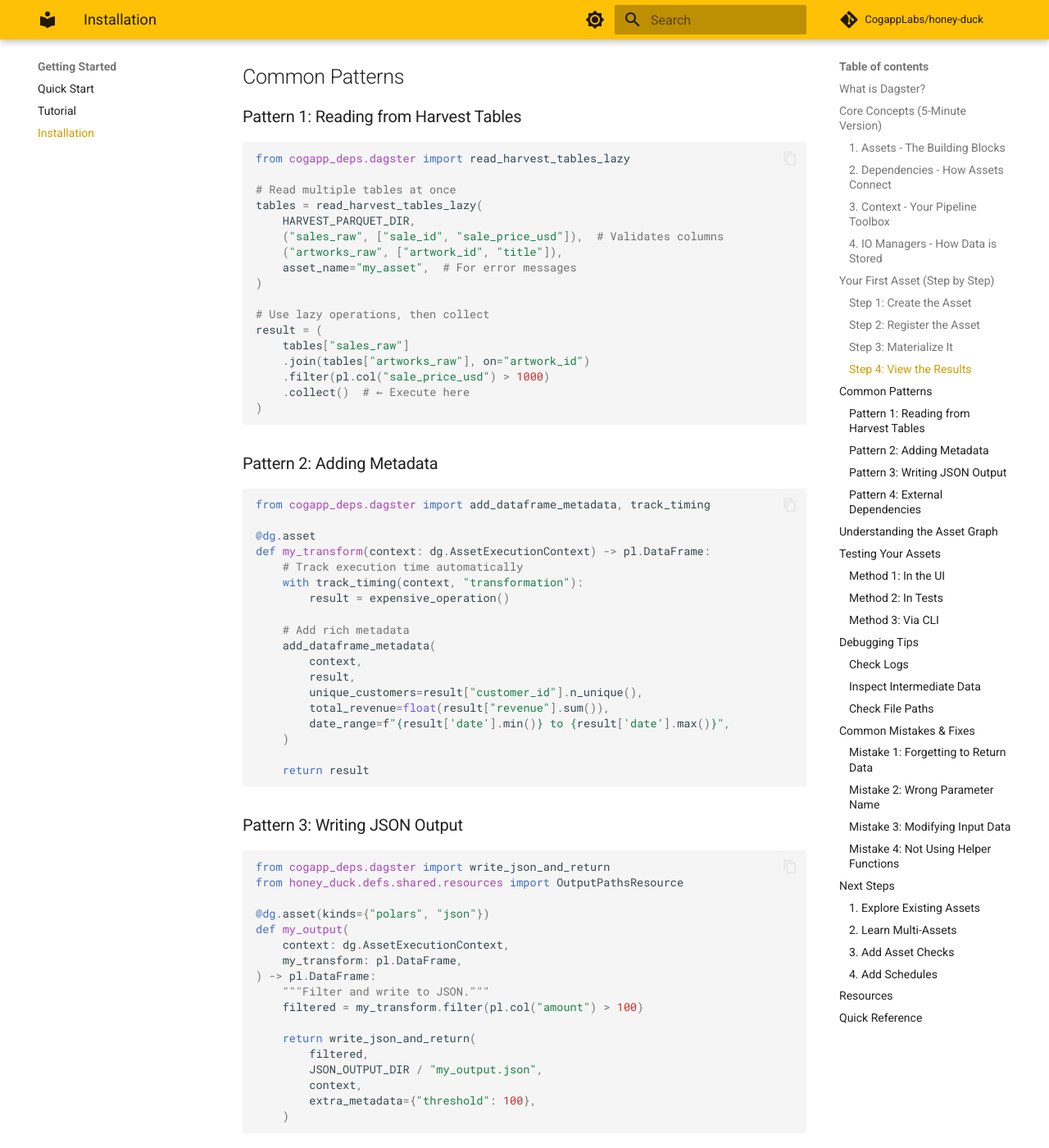
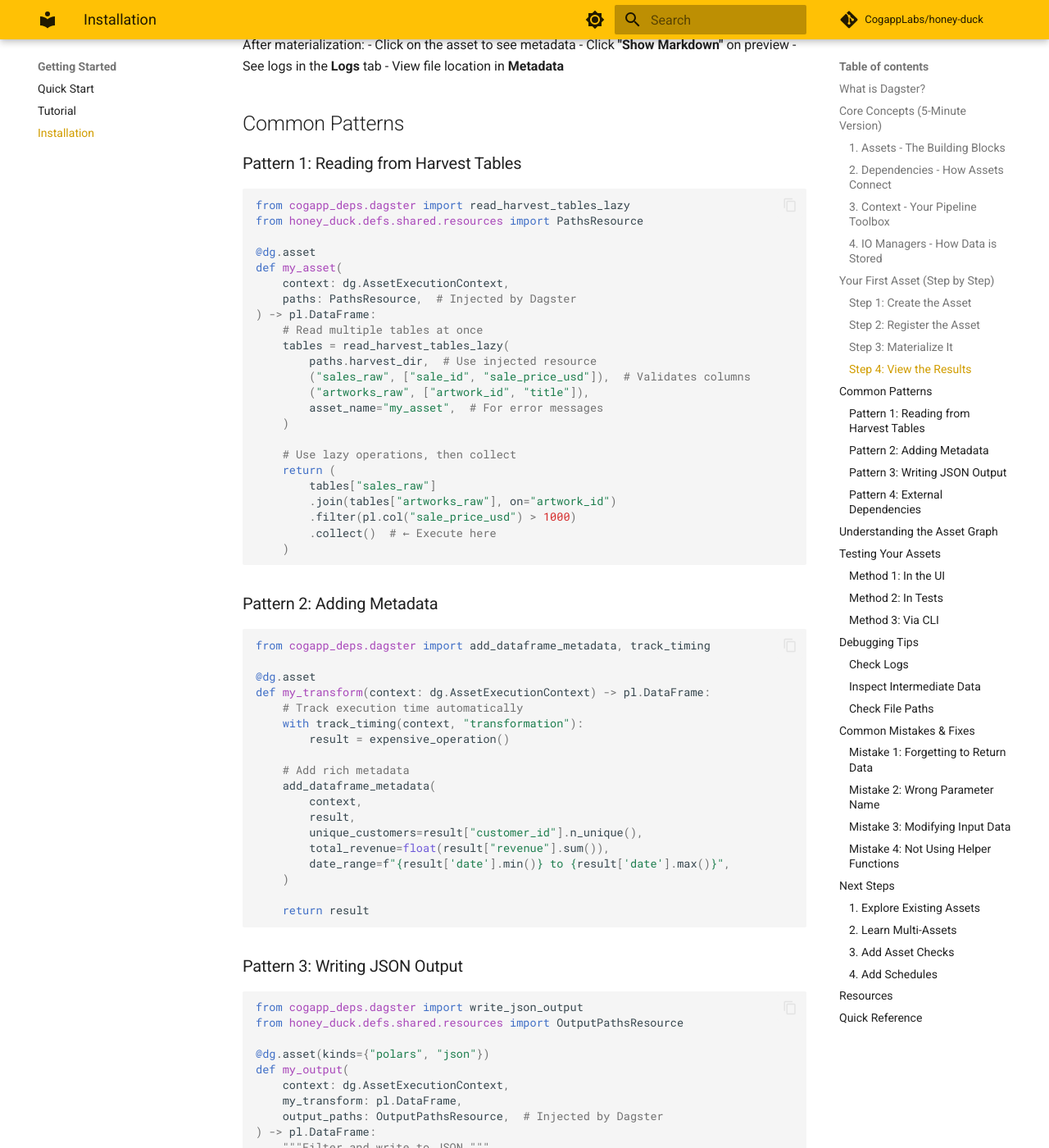
Before and after one commit to CogappLabs/honey-duck, an MkDocs documentation site: the page built from docs/getting-started/installation.md, in a window 1280 px wide and 1400 px high, scrolled down 3460 px. Shown: the whole window at 82% size. Built offline with MkDocs 1.6.1 and Material for MkDocs 9.7.7, drawn with Linux system fonts in a browser that asks for light colours; comment, search, counter and statistics services are not loaded; some of the changed text lies outside the part shown.

Commit message:
Fix documentation code examples to use resource injection
- Add missing polars_fs_pipeline to README table
- Fix DOCKER_QUICKSTART.md file path references
- Update tutorial.md and installation.md code examples to use
  PathsResource injection instead of undefined global variables
- Remove dead link to non-existent architecture guide

Remaining: Some code examples in best-practices.md, troubleshooting.md,
and performance.md still use old patterns (lower priority).

Co-Authored-By: Claude Opus 4.5 <noreply@anthropic.com>

````diff
--- a/docs/getting-started/installation.md
+++ b/docs/getting-started/installation.md
@@ -95,12 +95,15 @@ from honey_duck.defs.shared.resources import PathsResource
     kinds={"polars"},
     group_name="tutorial",
 )
-def expensive_artworks(context: dg.AssetExecutionContext) -> pl.DataFrame:
+def expensive_artworks(
+    context: dg.AssetExecutionContext,
+    paths: PathsResource,
+) -> pl.DataFrame:
     """Find artworks priced over $1 million."""
 
     # Load data from harvest
     tables = read_harvest_tables_lazy(
-        HARVEST_PARQUET_DIR,
+        paths.harvest_dir,
         ("artworks_raw", ["artwork_id", "title", "price_usd"]),
         asset_name="expensive_artworks",
     )
@@ -169,22 +172,28 @@ After materialization:
 
 ```python
 from cogapp_deps.dagster import read_harvest_tables_lazy
+from honey_duck.defs.shared.resources import PathsResource
 
-# Read multiple tables at once
-tables = read_harvest_tables_lazy(
-    HARVEST_PARQUET_DIR,
-    ("sales_raw", ["sale_id", "sale_price_usd"]),  # Validates columns
-    ("artworks_raw", ["artwork_id", "title"]),
-    asset_name="my_asset",  # For error messages
-)
+@dg.asset
+def my_asset(
+    context: dg.AssetExecutionContext,
+    paths: PathsResource,  # Injected by Dagster
+) -> pl.DataFrame:
+    # Read multiple tables at once
+    tables = read_harvest_tables_lazy(
+        paths.harvest_dir,  # Use injected resource
+        ("sales_raw", ["sale_id", "sale_price_usd"]),  # Validates columns
+        ("artworks_raw", ["artwork_id", "title"]),
+        asset_name="my_asset",  # For error messages
+    )
 
-# Use lazy operations, then collect
-result = (
-    tables["sales_raw"]
-    .join(tables["artworks_raw"], on="artwork_id")
-    .filter(pl.col("sale_price_usd") > 1000)
-    .collect()  # ← Execute here
-)
+    # Use lazy operations, then collect
+    return (
+        tables["sales_raw"]
+        .join(tables["artworks_raw"], on="artwork_id")
+        .filter(pl.col("sale_price_usd") > 1000)
+        .collect()  # ← Execute here
+    )
 ```
 
 ### Pattern 2: Adding Metadata
@@ -213,23 +222,26 @@ def my_transform(context: dg.AssetExecutionContext) -> pl.DataFrame:
 ### Pattern 3: Writing JSON Output
 
 ```python
-from cogapp_deps.dagster import write_json_and_return
+from cogapp_deps.dagster import write_json_output
 from honey_duck.defs.shared.resources import OutputPathsResource
 
 @dg.asset(kinds={"polars", "json"})
 def my_output(
     context: dg.AssetExecutionContext,
     my_transform: pl.DataFrame,
+    output_paths: OutputPathsResource,  # Injected by Dagster
 ) -> pl.DataFrame:
     """Filter and write to JSON."""
     filtered = my_transform.filter(pl.col("amount") > 100)
 
-    return write_json_and_return(
+    # Write to configured output path
+    write_json_output(
         filtered,
-        JSON_OUTPUT_DIR / "my_output.json",
+        output_paths.sales_polars,  # Use configured path
         context,
-        extra_metadata={"threshold": 100},
     )
+
+    return filtered
 ```
 
 ### Pattern 4: External Dependencies
@@ -422,10 +434,10 @@ def my_asset(context):
 **Fix:**
 ```python
 @dg.asset
-def my_asset(context):
+def my_asset(context, paths: PathsResource):
     # Use helper - automatic validation!
     tables = read_harvest_tables_lazy(
-        HARVEST_PARQUET_DIR,
+        paths.harvest_dir,
         ("sales_raw", ["sale_id", "price"]),
         asset_name="my_asset",
     )
````
Also changed, not shown: DOCKER_QUICKSTART.md (+3 -3 lines), README.md (+1 -2 lines), docs/getting-started/tutorial.md (+10 -4 lines).
